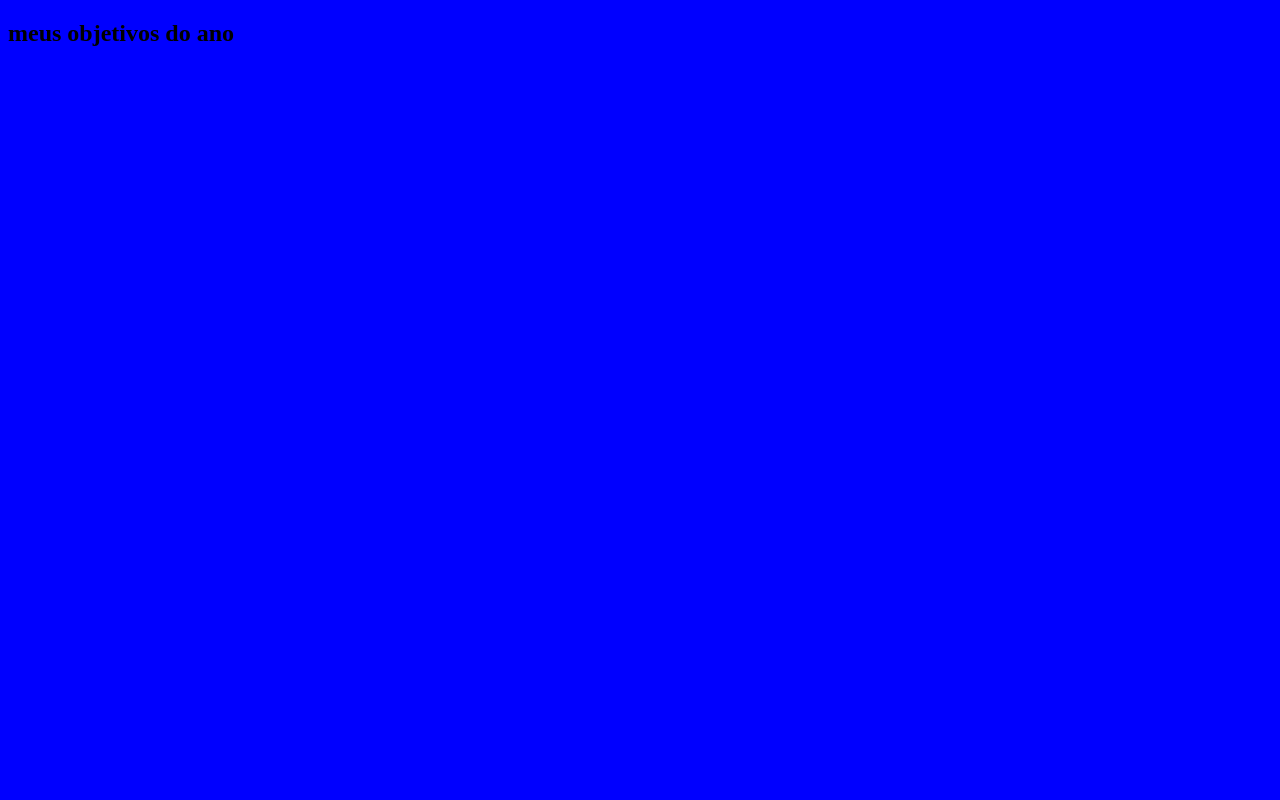
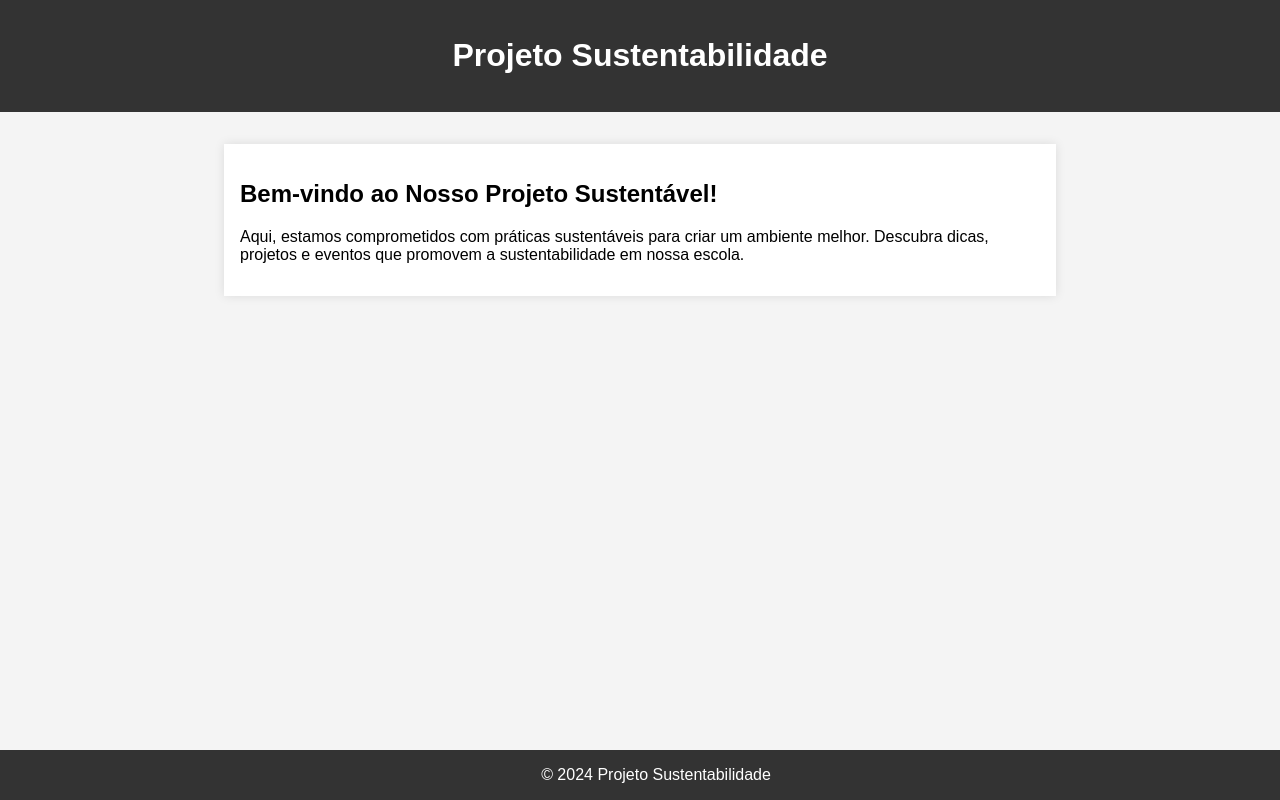
Before and after one commit to CR1STI4N55/site-turma-criativa, a plain HTML site: page index.html in a window 1280 px wide. Drawn offline with Linux system fonts and the light colour scheme.

Commit message:
Add files via upload

```diff
--- a/index.html
+++ b/index.html
@@ -1,16 +1,61 @@
 <!DOCTYPE html>
-<html lang="pt-br">
+<html lang="en">
 <head>
     <meta charset="UTF-8">
-    <meta http-equiv="X-UA-Compatible" content="IE=edge">
     <meta name="viewport" content="width=device-width, initial-scale=1.0">
-    <title>Site do cristian</title>
+    <title>Projeto Sustentabilidade</title>
+    <style>
+        body {
+            font-family: Arial, sans-serif;
+            margin: 0;
+            padding: 0;
+            background-color: #f4f4f4;
+        }
+
+        header {
+            background-color: #333;
+            color: #fff;
+            text-align: center;
+            padding: 1em;
+        }
+
+        section {
+            max-width: 800px;
+            margin: 2em auto;
+            padding: 1em;
+            background-color: #fff;
+            box-shadow: 0 0 10px rgba(0, 0, 0, 0.1);
+        }
+
+        footer {
+            text-align: center;
+            padding: 1em;
+            background-color: #333;
+            color: #fff;
+            position: fixed;
+            width: 100%;
+            bottom: 0;
+        }
+    </style>
 </head>
 <body>
-<link rel="stylesheet" href="style.css">
-<section class="conteudo-principal">
-    <h2 class="titulo-principal">meus objetivos do ano</h2>
-</section>
+
+    <header>
+        <h1>Projeto Sustentabilidade</h1>
+    </header>
+
+    <section>
+        <h2>Bem-vindo ao Nosso Projeto Sustentável!</h2>
+        <p>
+            Aqui, estamos comprometidos com práticas sustentáveis para criar um ambiente melhor.
+            Descubra dicas, projetos e eventos que promovem a sustentabilidade em nossa escola.
+        </p>
+        <!-- Adicione mais conteúdo aqui conforme necessário -->
+    </section>
+
+    <footer>
+        &copy; 2024 Projeto Sustentabilidade
+    </footer>
 
 </body>
 </html>
--- a/style.css
+++ b/style.css
@@ -1,5 +1,37 @@
-:root{
-background-color: blue;;
 
+body, h1, h2, p {
+    margin: 0;
+    padding: 0;
 }
-:link
+
+body {
+    font-family: Arial, sans-serif;
+    margin: 0;
+    padding: 0;
+    background-color: #f4f4f4;
+}
+
+header {
+    background-color: #333;
+    color: #fff;
+    text-align: center;
+    padding: 1em;
+}
+
+section {
+    max-width: 800px;
+    margin: 2em auto;
+    padding: 1em;
+    background-color: #fff;
+    box-shadow: 0 0 10px rgba(0, 0, 0, 0.1);
+}
+
+footer {
+    text-align: center;
+    padding: 1em;
+    background-color: #333;
+    color: #fff;
+    position: fixed;
+    width: 100%;
+    bottom: 0;
+}
```
